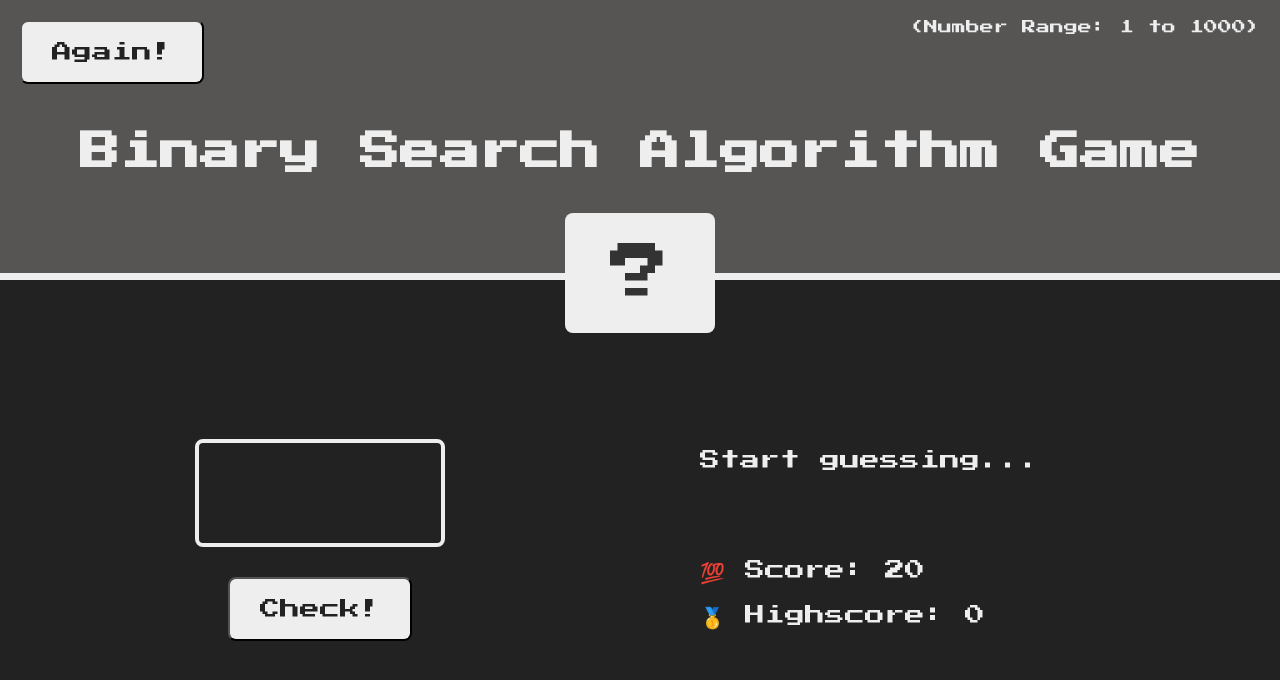
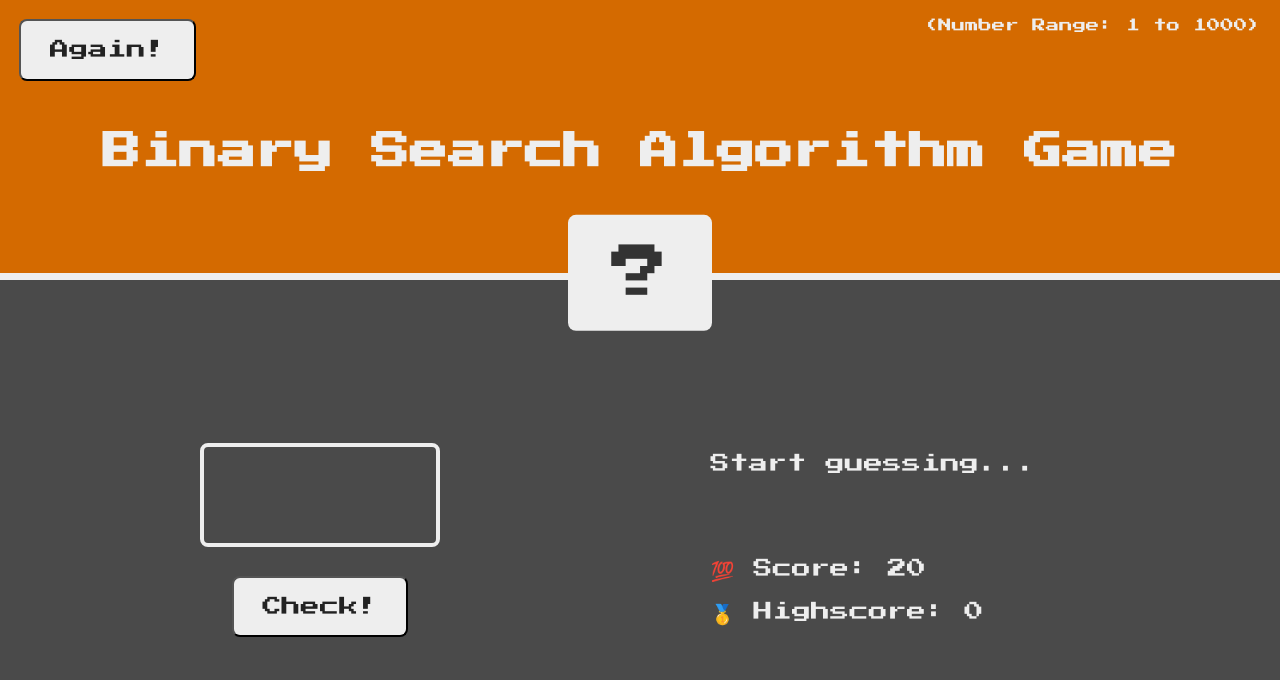
Before and after one commit to EOSandCHILL/binary-search-algo-game, a plain HTML site: page index.html in a window 1280 px wide. Drawn offline with Linux system fonts and the light colour scheme.

Commit message:
css update

```diff
--- a/style.css
+++ b/style.css
@@ -7,14 +7,14 @@
 }
 
 html {
-  font-size: 62.5%;
+  font-size: 60%;
   box-sizing: border-box;
 }
 
 body {
   font-family: 'Press Start 2P', sans-serif;
   color: #eee;
-  background-color: #222;
+  background-color: rgb(74, 74, 74);
   /* background-color: #60b347; */
 }
 
@@ -23,7 +23,7 @@ header {
   position: relative;
   height: 35vh;
   border-bottom: 7px solid #eee;
-  background-color: rgb(86, 85, 84);
+  background-color: rgb(212, 106, 0);
 }
 
 main {
@@ -107,10 +107,14 @@ h1 {
   font-family: inherit;
   padding: 2rem 3rem;
   cursor: pointer;
+  transition: 0.75s ease;
 }
 
 .btn:hover {
-  background-color: #ccc;
+  color: white;
+  background-color: rgb(0, 0, 0);
+  border: 2px solid white;
+  transition: 0.75s ease;
 }
 
 .message {
```
Also changed, not shown: 1 other file.
